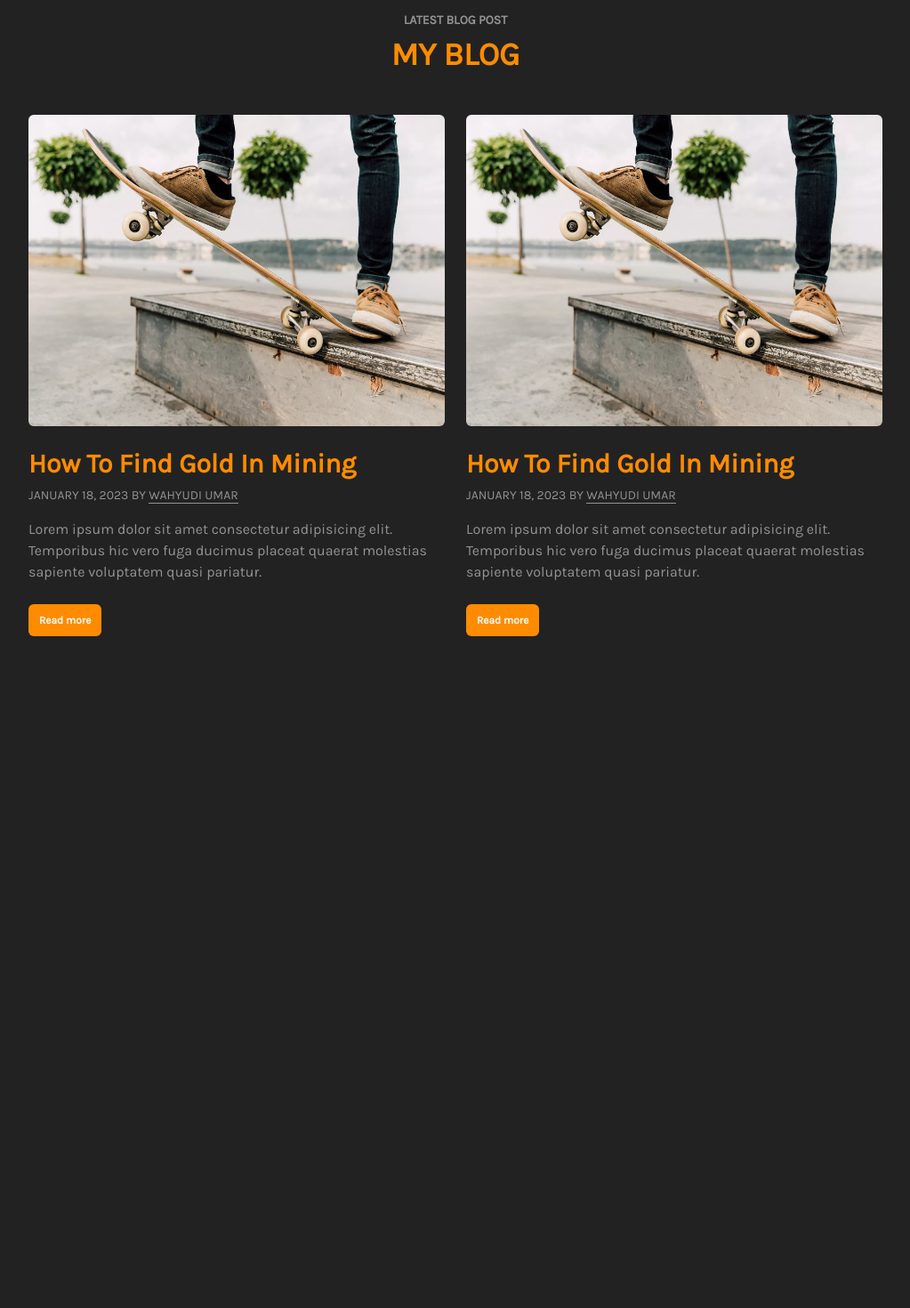
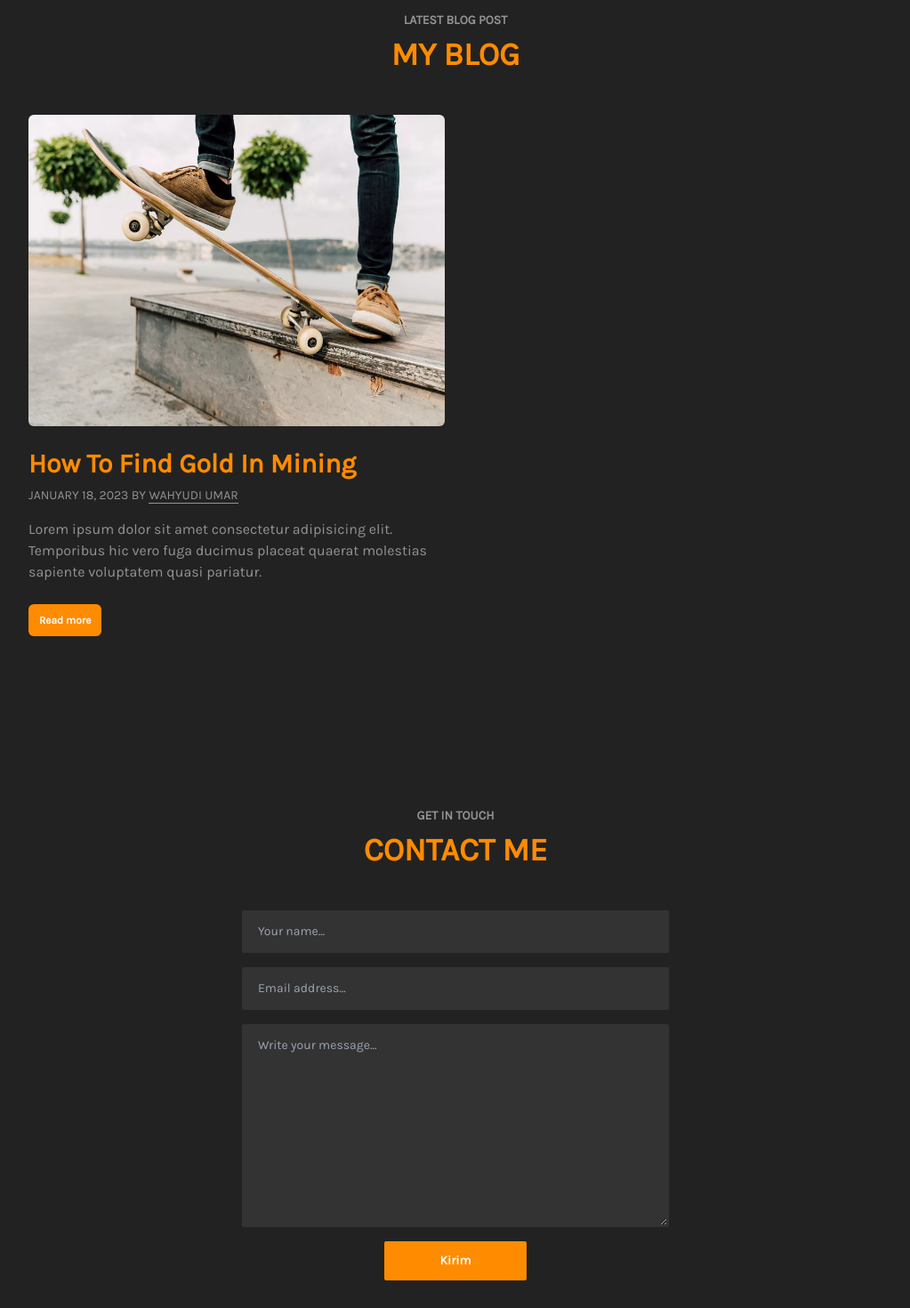
Before and after one commit to wahyucherryorlove/wahyu-van-zitter, a Next.js app: page / in a window 1280 px wide. Shown: the part 2200-3670 px from the top of the page at 89% size, without its empty margins (128-1151 px from the left). Built offline with nearby package versions, Linux system fonts and the light colour scheme.

Commit message:
feat: Membuat contact component and blog temporary

```diff
--- a/src/app/layout.tsx
+++ b/src/app/layout.tsx
@@ -6,6 +6,7 @@ import "../styles/globals.css";
 
 import { useEffect, useState } from "react";
 
+import { Footer } from "@components/Footer";
 import { Navbar } from "@components/Navbar";
 
 const poppins = Poppins({
@@ -43,17 +44,14 @@ export default function RootLayout({
     return () => {
       window.removeEventListener("scroll", handleScroll);
     };
-
-    // eslint-disable-next-line react-hooks/exhaustive-deps
   }, []);
 
   return (
     <html lang="en">
-      <body
-        className={`${karla.className} ${poppins.className} bg-[#222222] mb-[200rem]`}
-      >
+      <body className={`${karla.className} ${poppins.className} bg-[#222222]`}>
         <Navbar scrollY={scrollY} />
         {children}
+        <Footer />
       </body>
     </html>
   );
--- a/src/app/page.tsx
+++ b/src/app/page.tsx
@@ -2,17 +2,17 @@ import Image from "next/image";
 
 import { About } from "@components/about";
 import { Blog } from "@components/blog";
+import { Contact } from "@components/contact";
 import { Jumbotron } from "@components/home/Jumbotron";
 
-export default function Home() {
+export default function HomePage() {
   return (
     <>
       <main>
         <Jumbotron />
-
         <About />
-
         <Blog />
+        <Contact />
       </main>
     </>
   );
--- /dev/null
+++ b/src/components/Footer.tsx
@@ -0,0 +1,5 @@
+const Footer = () => {
+  return <footer></footer>;
+};
+
+export { Footer };
--- a/src/components/blog/index.tsx
+++ b/src/components/blog/index.tsx
@@ -1,7 +1,9 @@
+"use client";
+
 import Image from "next/image";
 import Link from "next/link";
 
-import Blog1 from "@images/blog/blog1.webp";
+import { BlogTemp } from "@temp/blog";
 
 const Blog = () => {
   return (
@@ -13,34 +15,31 @@ const Blog = () => {
         <h2 className="text-4xl font-semibold text-[#FF8B00]">MY BLOG</h2>
       </div>
 
-      <div className="grid xl:grid-cols-2 gap-x-6">
-        <article>
+      <div className="grid xl:grid-cols-2 gap-x-6 gap-y-10">
+        {BlogTemp.map(({ id, title, date, figure, text, images }) => (
+          <article key={id}>
             <div className="w-full xl:h-[350px] relative">
               <Image
-              src="/images/blog/blog1.webp"
-              alt="Blog 1"
+                src={images}
+                alt={`${title}${figure}`}
                 className="object-contain lg:object-fill rounded-md"
                 fill
               />
             </div>
 
             <div className="mt-6">
-            <h1 className="xl:text-3xl font-semibold text-[#FF8B00]">
-              <Link href="">How To Find Gold In Mining</Link>
+              <h1 className="xl:text-3xl font-semibold text-[#FF8B00] ">
+                <Link href="">{title}</Link>
               </h1>
 
-            <h5 className="text-[#939393] text-sm mt-2">
-              JANUARY 18, 2023 BY{" "}
+              <h5 className="text-[#939393] text-sm mt-2 uppercase">
+                {date} BY{" "}
                 <Link href="" className="border-b border-[#939393]">
-                WAHYUDI UMAR
+                  {figure}
                 </Link>
               </h5>
 
-            <p className="text-[#939393] text-base xl:mt-4">
-              Lorem ipsum dolor sit amet consectetur adipisicing elit.
-              Temporibus hic vero fuga ducimus placeat quaerat molestias
-              sapiente voluptatem quasi pariatur.
-            </p>
+              <p className="text-[#939393] text-base xl:mt-4">{text}</p>
 
               <Link
                 href="#"
@@ -50,43 +49,7 @@ const Blog = () => {
               </Link>
             </div>
           </article>
-
-        <article>
-          <div className="w-full xl:h-[350px] relative">
-            <Image
-              src="/images/blog/blog1.webp"
-              alt="Blog 1"
-              className="object-contain lg:object-fill rounded-md"
-              fill
-            />
-          </div>
-
-          <div className="mt-6">
-            <h1 className="xl:text-3xl font-semibold text-[#FF8B00]">
-              <Link href="">How To Find Gold In Mining</Link>
-            </h1>
-
-            <h5 className="text-[#939393] text-sm mt-2">
-              JANUARY 18, 2023 BY{" "}
-              <Link href="" className="border-b border-[#939393]">
-                WAHYUDI UMAR
-              </Link>
-            </h5>
-
-            <p className="text-[#939393] text-base xl:mt-4">
-              Lorem ipsum dolor sit amet consectetur adipisicing elit.
-              Temporibus hic vero fuga ducimus placeat quaerat molestias
-              sapiente voluptatem quasi pariatur.
-            </p>
-
-            <Link
-              href="#"
-              className="bg-[#FF8B00] text-neutral-50 px-3 py-2.5 hover:bg-[#ff9e27] text-xs font-bold rounded-md inline-block xl:mt-6 duration-200"
-            >
-              Read more
-            </Link>
-          </div>
-        </article>
+        ))}
       </div>
     </section>
   );
--- /dev/null
+++ b/src/components/contact/index.tsx
@@ -0,0 +1,50 @@
+"use client";
+
+import Image from "next/image";
+import Link from "next/link";
+
+import { BlogTemp } from "@temp/blog";
+
+const Contact = () => {
+  return (
+    <section className="xl:py-[6rem] xl:w-3/4 xl:mx-auto">
+      <div className="flex flex-col gap-y-2 items-center mb-12">
+        <h6 className="text-sm font-semibold text-[#939393] uppercase">
+          Get In Touch
+        </h6>
+        <h2 className="text-4xl font-semibold text-[#FF8B00] uppercase">
+          Contact Me
+        </h2>
+      </div>
+
+      <div className="w-1/2 mx-auto">
+        <form className="flex flex-col gap-y-4">
+          <input
+            type="text"
+            className="py-3 px-4 rounded-sm text-neutral-300 outline-none text-sm bg-[#333333] border-2 border-transparent focus:border-[#343a40] duration-200"
+            placeholder="Your name..."
+          />
+          <input
+            type="text"
+            className="py-3 px-4 rounded-sm text-neutral-300 outline-none text-sm bg-[#333333] border-2 border-transparent focus:border-[#343a40] duration-200"
+            placeholder="Email address..."
+          />
+          <textarea
+            name=""
+            id=""
+            cols={30}
+            rows={10}
+            className="py-3 px-4 rounded-sm text-neutral-300 outline-none text-sm bg-[#333333] border-2 border-transparent focus:border-[#343a40] duration-200"
+            placeholder="Write your message..."
+          />
+
+          <button className="bg-[#FF8B00] py-3 text-sm rounded-sm w-1/3 mx-auto font-semibold text-neutral-50 hover:bg-[#e39a41] duration-300">
+            Kirim
+          </button>
+        </form>
+      </div>
+    </section>
+  );
+};
+
+export { Contact };
--- /dev/null
+++ b/src/temp/blog.ts
@@ -0,0 +1,10 @@
+export const BlogTemp = [
+  {
+    id: 1,
+    title: "How To Find Gold In Mining",
+    date: "January 18, 2023",
+    figure: "Wahyudi Umar",
+    text: "Lorem ipsum dolor sit amet consectetur adipisicing elit. Temporibus hic vero fuga ducimus placeat quaerat molestias sapiente voluptatem quasi pariatur.",
+    images: "/images/blog/blog1.webp",
+  },
+];
```
Lines whose indentation alone changed are shown as unchanged.
